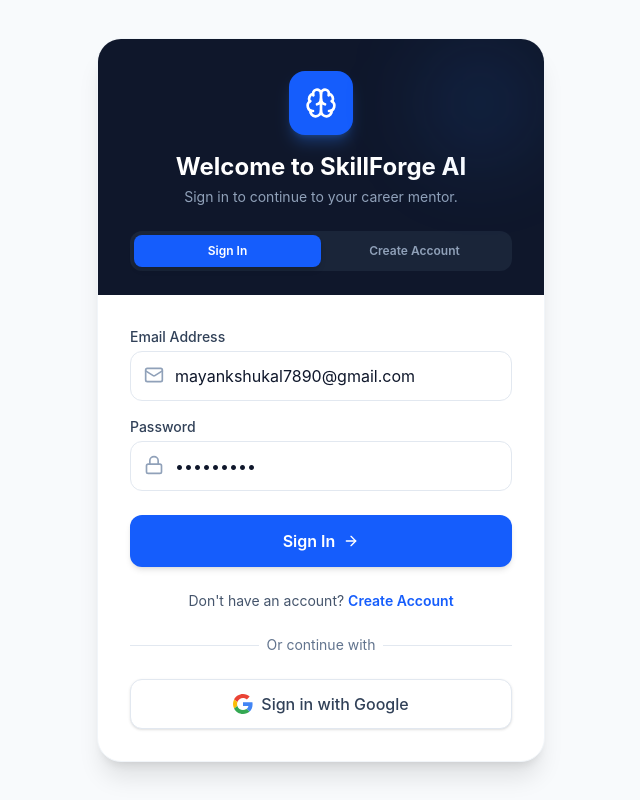
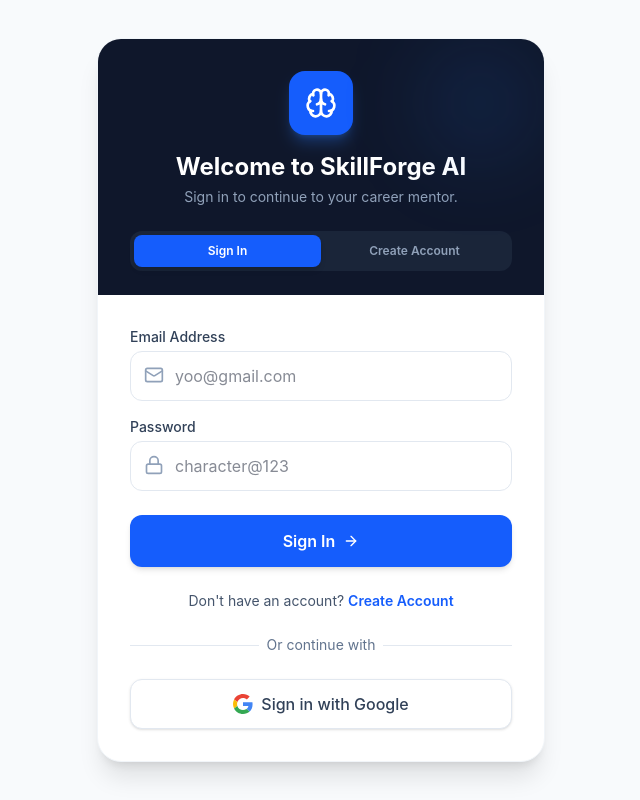
Before and after one commit to MayankShukal/Skillforge, a React (Vite) app in the folder frontend/: page /login in a window 1280 px wide. Shown: the whole page, without its empty margins (319-959 px from the left). Built offline with nearby package versions, Linux system fonts and the light colour scheme; no server answers.

Commit message:
fix: reset sign in email and password state to empty with placeholders yoo@gmail.com and character@123

```diff
--- a/frontend/src/pages/Login.tsx
+++ b/frontend/src/pages/Login.tsx
@@ -18,8 +18,8 @@
   const [mode, setMode] = useState<'login' | 'register'>(initialMode);
 
   const [name, setName] = useState('');
-  const [email, setEmail] = useState('mayankshukal7890@gmail.com');
-  const [password, setPassword] = useState('Mayank@03');
+  const [email, setEmail] = useState('');
+  const [password, setPassword] = useState('');
 
   const handleSubmit = async (e: React.FormEvent) => {
     e.preventDefault();
@@ -172,7 +172,7 @@
                 <Mail className="w-5 h-5 text-slate-400 absolute left-3.5 top-3.5" />
                 <input
                   type="email"
-                  placeholder="name@example.com"
+                  placeholder="yoo@gmail.com"
                   value={email}
                   onChange={e => setEmail(e.target.value)}
                   required
@@ -187,7 +187,7 @@
                 <Lock className="w-5 h-5 text-slate-400 absolute left-3.5 top-3.5" />
                 <input
                   type="password"
-                  placeholder="••••••••"
+                  placeholder="character@123"
                   value={password}
                   onChange={e => setPassword(e.target.value)}
                   required
```
